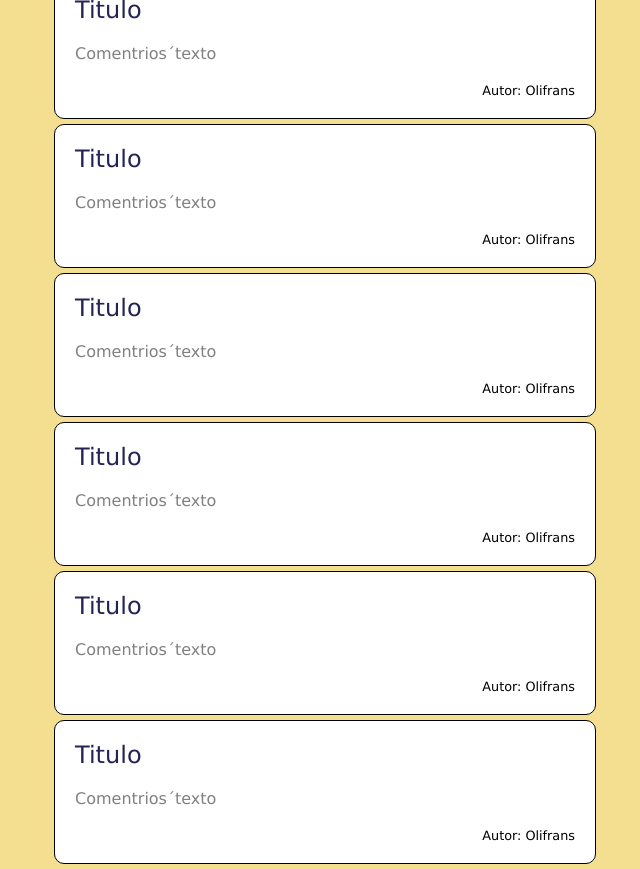
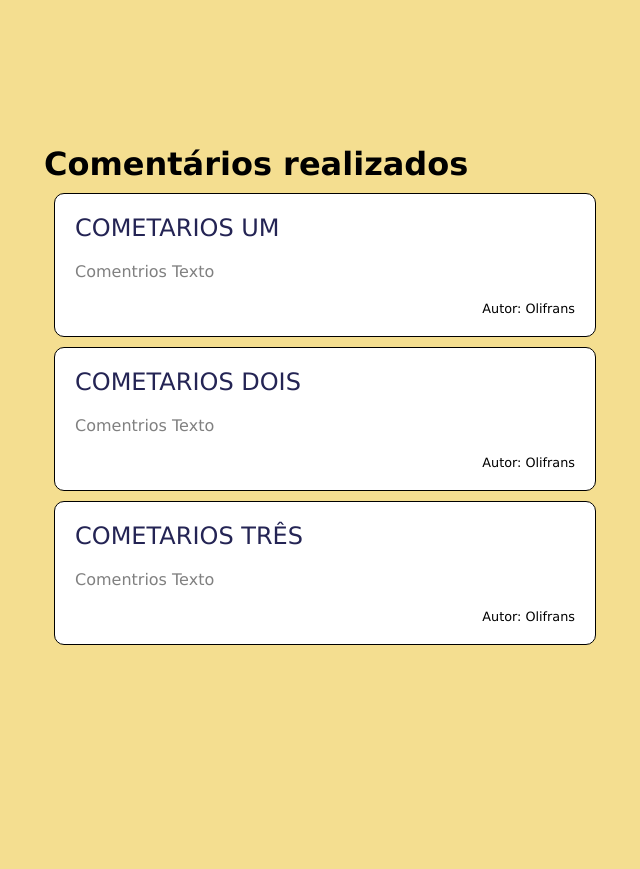
Before and after one commit to Olifrans/react-learning-all, a React (Create React App) app: page / in a window 1280 px wide. Shown: the whole page, without its empty margins (315-955 px from the left). After the commit the page ends 800 px from the top, so only its background shows below. Built offline with nearby package versions, Linux system fonts and the light colour scheme.

Commit message:
feat: props

```diff
--- a/src/App.tsx
+++ b/src/App.tsx
@@ -4,12 +4,9 @@ function App() {
   return (
     <>
       <h1>Comentários realizados</h1>
-      <Comentarios />
-      <Comentarios />
-      <Comentarios />
-      <Comentarios />
-      <Comentarios />
-      <Comentarios />
+      <Comentarios titulo="Cometarios um" author="Olifrans" />
+      <Comentarios titulo="Cometarios DOIS" author="Olifrans" />
+      <Comentarios titulo="Cometarios TRÊS" author="Olifrans" />
     </>
   );
 }
--- a/src/components/Comentarios.tsx
+++ b/src/components/Comentarios.tsx
@@ -1,12 +1,18 @@
 import "./comentario.css";
 
-function Comentarios() {
+function Comentarios(props) {
+
+
+  function Maiusculas(texto) {
+    return texto.toUpperCase();
+  }
+
   return (
     <>
       <section className="comment">
-        <p className="titulo">Titulo</p>
-        <p className="texto">Comentrios´texto </p>
-        <p className="author">Autor: Olifrans</p>
+        <p className="titulo">{Maiusculas(props.titulo)}</p>
+        <p className="texto">Comentrios Texto </p>
+        <p className="author">Autor: {props.author}</p>
       </section>
     </>
   );
--- a/src/components/comentario.css
+++ b/src/components/comentario.css
@@ -1,11 +1,13 @@
 .comment {
   min-width: 500px;
   padding: 20px;
-  margin: 5px;
+  margin: 10px;
   border: 1px solid black;
   border-radius: 10px;
   background-color: white;
   color: black;
+  box-shadow: 0 0 8px rgba(0, 0, 0, 0, 0.8);
+
 }
 
 .titulo {
```
Also changed, not shown: 1 other file (tests, documents, lock files or other folders).
